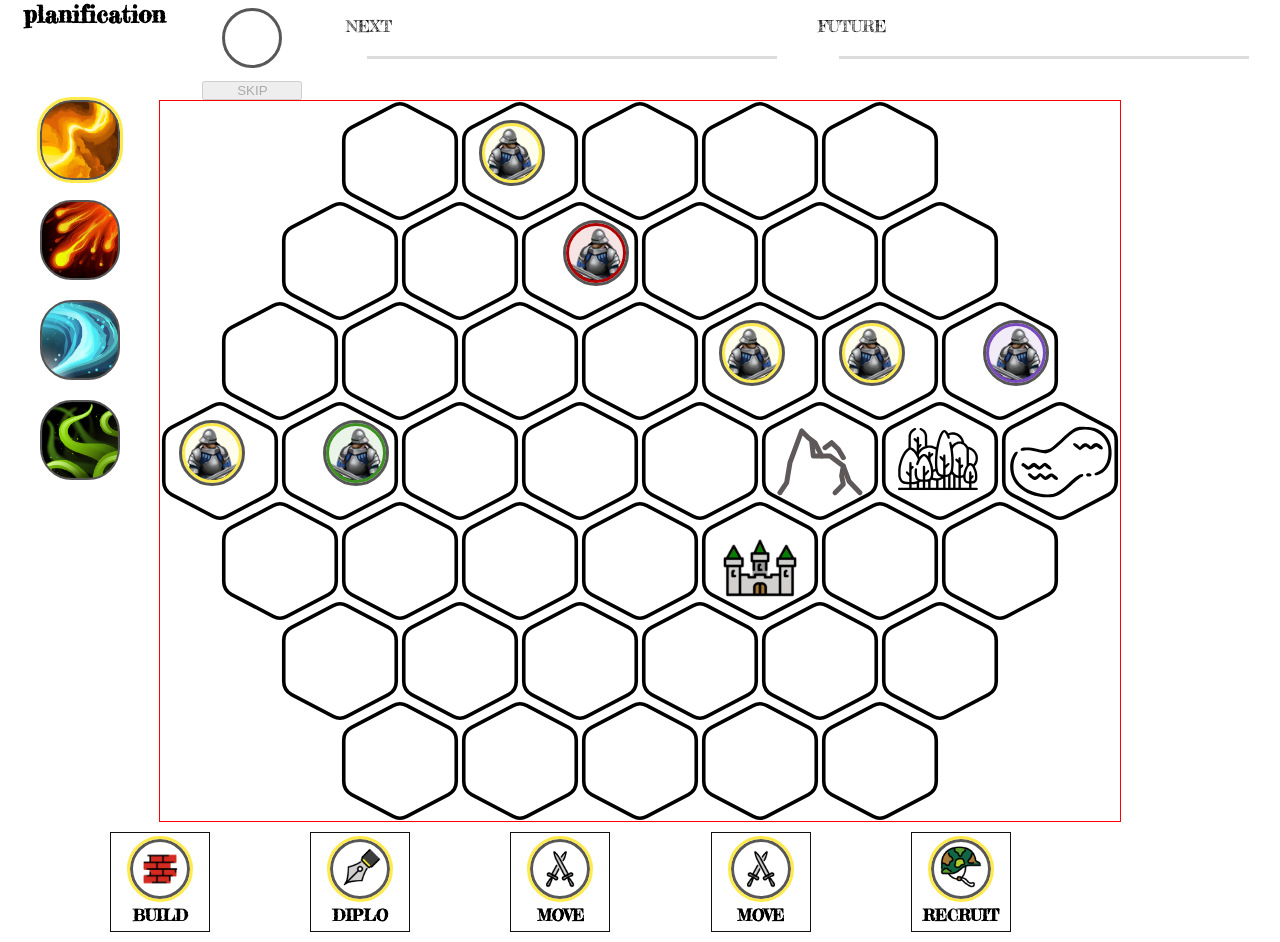
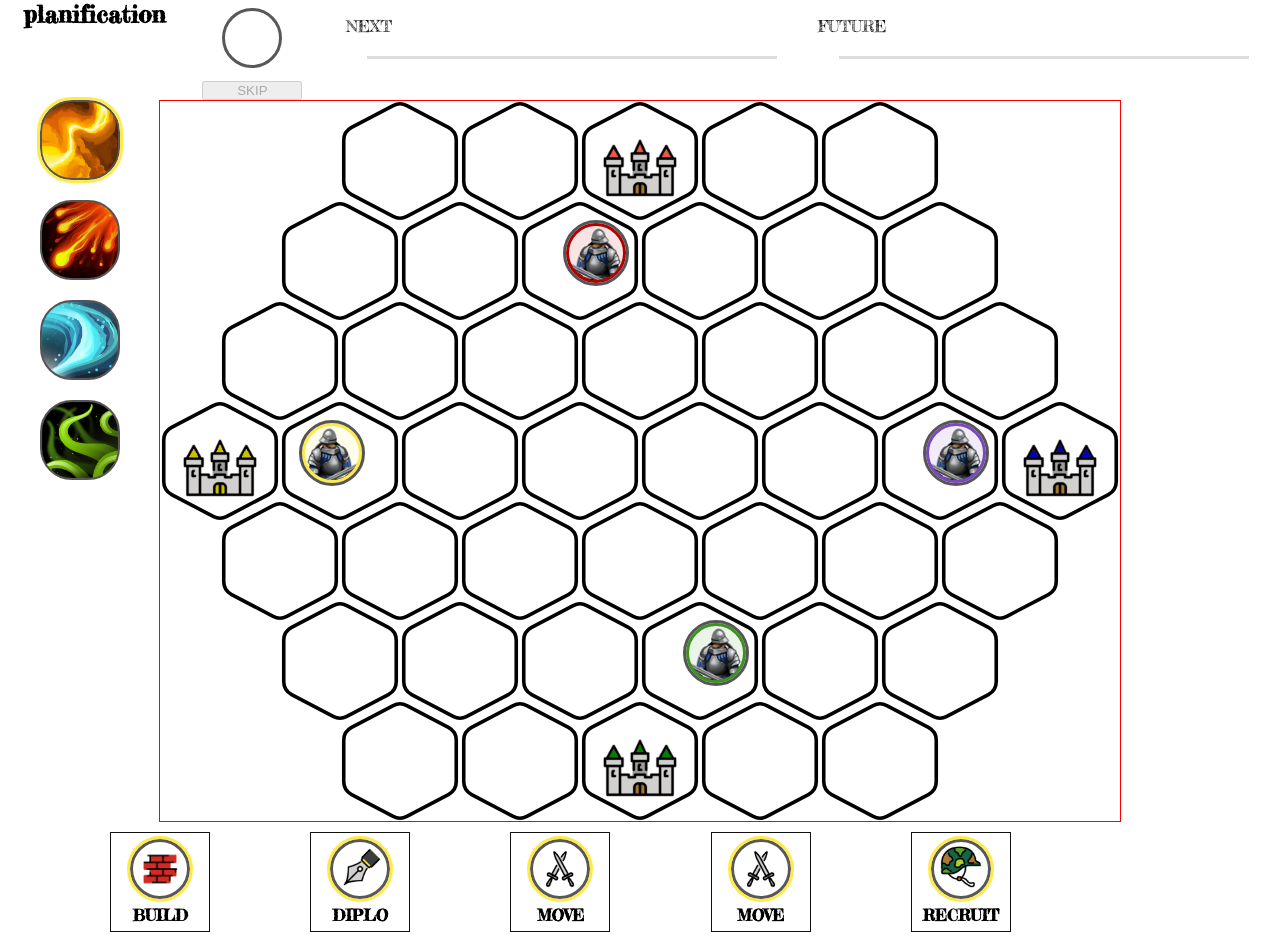
Before and after one commit to manuartero/storming, a React (Vite) app: page / in a window 1280 px wide. Built offline with nearby package versions, Linux system fonts and the light colour scheme.

Commit message:
review initial board

```diff
--- a/src/contexts/game-context/initial-board.ts
+++ b/src/contexts/game-context/initial-board.ts
@@ -1,182 +1,229 @@
 const initialBoard: Board = {
+  // row 1
   "-2,-3": {
     terrain: "field",
+    building: undefined,
     piece: undefined,
   },
   "-1,-3": {
     terrain: "field",
-    piece: { owner: "player", type: "soldier" }, //XXX
+    building: undefined,
+    piece: undefined,
   },
   "0,-3": {
     terrain: "field",
+    building: { owner: "enemy1", type: "town" },
     piece: undefined,
   },
   "1,-3": {
     terrain: "field",
+    building: undefined,
     piece: undefined,
   },
   "2,-3": {
     terrain: "field",
+    building: undefined,
     piece: undefined,
   },
+  // row 2
   "-3,-2": {
     terrain: "field",
+    building: undefined,
     piece: undefined,
   },
   "-2,-2": {
     terrain: "field",
+    building: undefined,
     piece: undefined,
   },
   "-1,-2": {
     terrain: "field",
-    piece: { owner: "enemy1", type: "soldier" }, // XXX
+    building: undefined,
+    piece: { owner: "enemy1", type: "soldier" },
   },
   "0,-2": {
     terrain: "field",
+    building: undefined,
     piece: undefined,
   },
   "1,-2": {
     terrain: "field",
+    building: undefined,
     piece: undefined,
   },
   "2,-2": {
     terrain: "field",
+    building: undefined,
     piece: undefined,
   },
+  // row 3
   "-3,-1": {
     terrain: "field",
+    building: undefined,
     piece: undefined,
   },
   "-2,-1": {
     terrain: "field",
+    building: undefined,
     piece: undefined,
   },
   "-1,-1": {
     terrain: "field",
+    building: undefined,
     piece: undefined,
   },
   "0,-1": {
     terrain: "field",
+    building: undefined,
     piece: undefined,
   },
   "1,-1": {
     terrain: "field",
-    piece: { owner: "player", type: "soldier" },
+    building: undefined,
+    piece: undefined,
   },
   "2,-1": {
     terrain: "field",
-    piece: { owner: "player", type: "soldier" },
+    building: undefined,
+    piece: undefined,
   },
   "3,-1": {
     terrain: "field",
-    piece: { owner: "enemy2", type: "soldier" },
+    building: undefined,
+    piece: undefined,
   },
+  // row 4
   "-4,0": {
     terrain: "field",
-    piece: { owner: "player", type: "soldier" },
+    building: { owner: "player", type: "town" },
+    piece: undefined,
   },
   "-3,0": {
     terrain: "field",
-    piece: { owner: "enemy3", type: "soldier" },
+    building: undefined,
+    piece: { owner: "player", type: "soldier" },
   },
   "-2,0": {
     terrain: "field",
+    building: undefined,
     piece: undefined,
   },
   "-1,0": {
     terrain: "field",
+    building: undefined,
     piece: undefined,
   },
   "0,0": {
     terrain: "field",
+    building: undefined,
     piece: undefined,
   },
   "1,0": {
-    terrain: "mountain", // XXX
+    terrain: "field",
+    building: undefined,
     piece: undefined,
   },
   "2,0": {
-    terrain: "forest", // XXX
+    terrain: "field",
+    building: undefined,
+    piece: { owner: "enemy2", type: "soldier" },
+  },
+  "3,0": {
+    terrain: "field",
+    building: { owner: "enemy2", type: "town" },
     piece: undefined,
   },
-  "3,0": {
-    terrain: "lake", // XXX
-    piece: undefined,
-  },
+  // row 5
   "-3,1": {
     terrain: "field",
+    building: undefined,
     piece: undefined,
   },
   "-2,1": {
     terrain: "field",
+    building: undefined,
     piece: undefined,
   },
   "-1,1": {
     terrain: "field",
+    building: undefined,
     piece: undefined,
   },
   "0,1": {
     terrain: "field",
+    building: undefined,
     piece: undefined,
   },
   "1,1": {
     terrain: "field",
+    building: undefined,
     piece: undefined,
-    building: {
-      owner: "enemy3",
-      type: "town",
-    },
   },
   "2,1": {
     terrain: "field",
+    building: undefined,
     piece: undefined,
   },
   "3,1": {
     terrain: "field",
+    building: undefined,
     piece: undefined,
   },
+  // row 6
   "-3,2": {
     terrain: "field",
+    building: undefined,
     piece: undefined,
   },
   "-2,2": {
     terrain: "field",
+    building: undefined,
     piece: undefined,
   },
   "-1,2": {
     terrain: "field",
+    building: undefined,
     piece: undefined,
   },
   "0,2": {
     terrain: "field",
-    piece: undefined,
+    building: undefined,
+    piece: { owner: "enemy3", type: "soldier" },
   },
   "1,2": {
     terrain: "field",
+    building: undefined,
     piece: undefined,
   },
   "2,2": {
     terrain: "field",
+    building: undefined,
     piece: undefined,
   },
+  // row 7
   "-2,3": {
     terrain: "field",
+    building: undefined,
     piece: undefined,
   },
   "-1,3": {
     terrain: "field",
+    building: undefined,
     piece: undefined,
   },
   "0,3": {
     terrain: "field",
+    building: { owner: "enemy3", type: "town" },
     piece: undefined,
   },
   "1,3": {
     terrain: "field",
+    building: undefined,
     piece: undefined,
   },
   "2,3": {
     terrain: "field",
+    building: undefined,
     piece: undefined,
   },
 };
```
